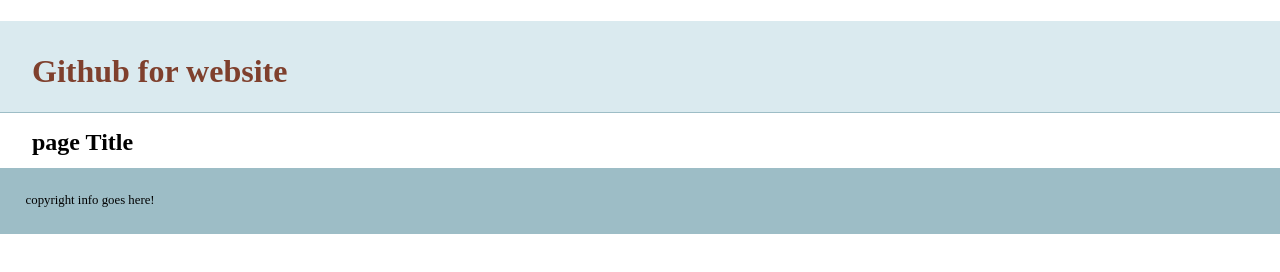
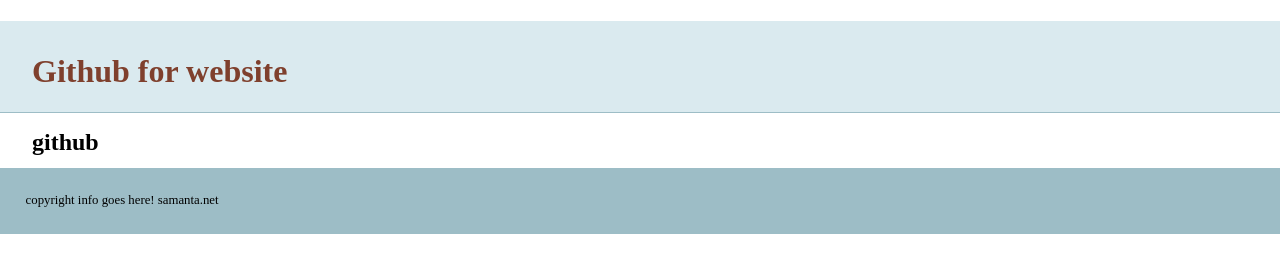
Before and after one commit to ssoheily/gittest, a plain HTML site: page index.html in a window 1280 px wide. Drawn offline with nearby package versions, Linux system fonts and the light colour scheme.

Commit message:
Update index.html

```diff
--- a/index.html
+++ b/index.html
@@ -19,10 +19,11 @@
     <nav id="pageNav">
     </nav>
     <main>
-        <h2>page Title</h2>
+        <h2>github</h2>
     </main>
     <footer>
         copyright info goes here!
+        samanta.net
     </footer>
         <script>
 //use the modernizr load to load up external scripts. This will load the scripts asynchronously, but the order listed matters. Although it will load all scripts in parallel, it will execute them in the order listed
```
